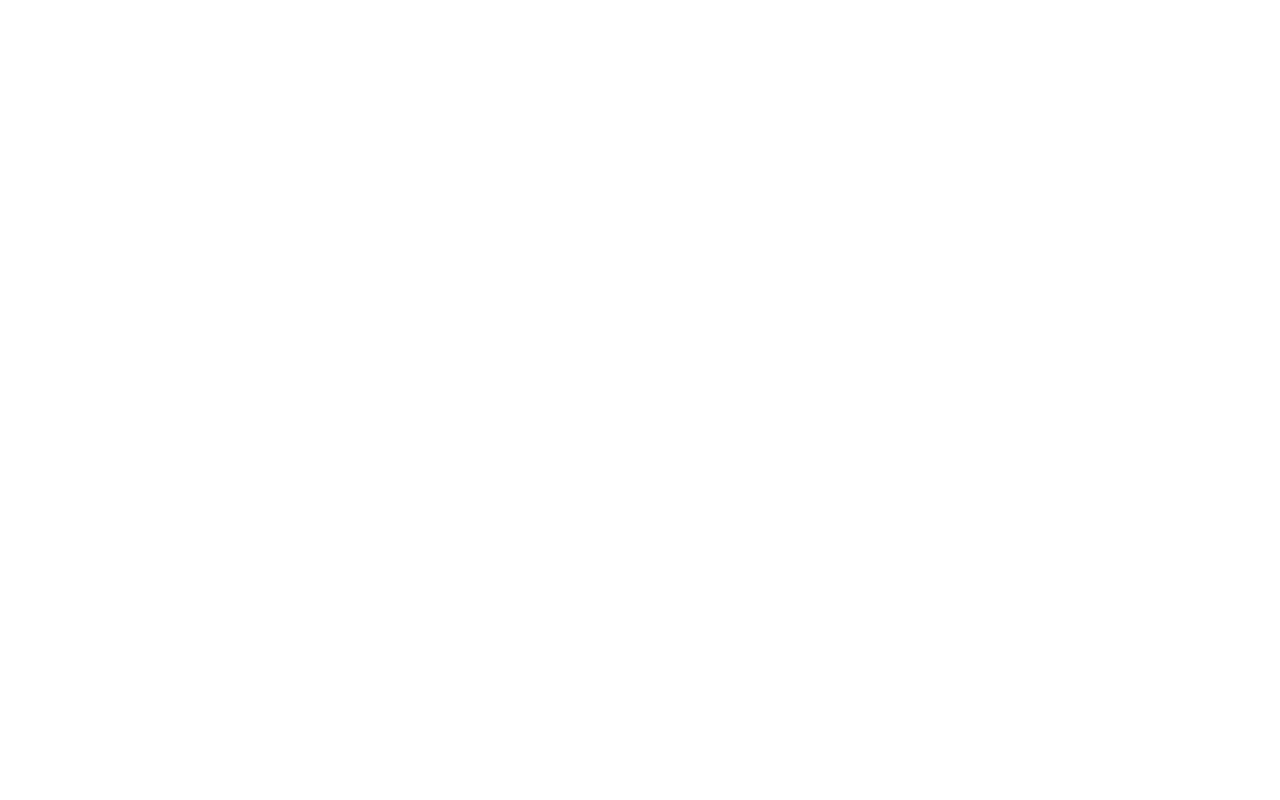
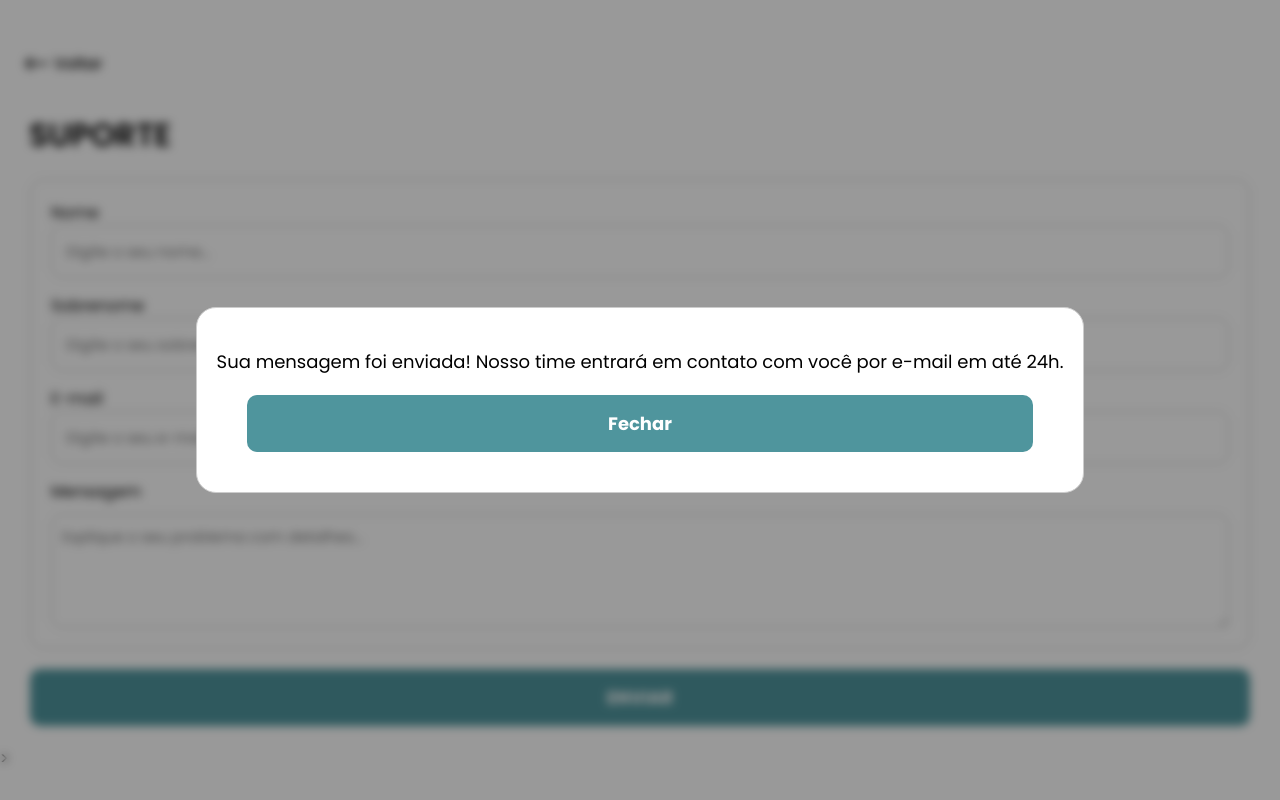
Before and after one commit to blackxpep-cpu/Projects, a plain HTML site: page Freela Fácil/barra-opcoes/suporte.html in a window 1280 px wide. Drawn offline with Linux system fonts and the light colour scheme.

Commit message:
Página de suporte finalizada.

```diff
--- a/Freela Fácil/barra-opcoes/suporte.html
+++ b/Freela Fácil/barra-opcoes/suporte.html
@@ -3,9 +3,41 @@
 <head>
     <meta charset="UTF-8">
     <meta name="viewport" content="width=device-width, initial-scale=1.0">
+    <link rel="stylesheet" href="/style.css">
     <title>Suporte</title>
 </head>
 <body>
+    <header class="opcoes">
+        <div class="voltar">
+            <img class="img-opcoes" src="/assets/seta-esq-icon.png" alt="voltar">
+            <a class="seta-opcoes" href="">Voltar</a>
+        </div>
+        <h1>SUPORTE</h1>
+    </header>
+    <main class="suporte">
+        <form class="form-suporte" action="" method="post">
+            <label for="nome">Nome</label>
+            <input type="text" id="nome" placeholder="Digite o seu nome..." required>
 
+            <label for="sobrenome">Sobrenome</label>
+            <input type="text" id="sobrenome" placeholder="Digite o seu sobrenome..." required>
+
+            <label for="email">E-mail</label>
+            <input type="e-mail" id="email" placeholder="Digite o seu e-mail..." required>
+
+            <label for="mensagem">Mensagem</label>
+            <textarea name="" id="mensagem" cols="30" rows="4" placeholder="Explique o seu problema com detalhes..." required></textarea>
+        </form>
+        <button class="botao-suporte" type="submit">ENVIAR</button>
+    </main>
+
+    <div class="confirmacao-envio">
+        <div class="conteudo-envio">
+            <p>
+            Sua mensagem foi enviada! Nosso time entrará em contato com você por e-mail em até 24h.
+        </p>
+        <button class="botao-suporte">Fechar</button>
+        </div>
+    </div>>
 </body>
 </html>
--- a/Freela Fácil/style.css
+++ b/Freela Fácil/style.css
@@ -611,3 +611,89 @@
 .img-opcoes:hover {
     cursor: pointer;
 }
+
+
+/* ============ TELA NOTIFICAÇÕES ============ */
+
+.form-suporte {
+    display: flex;
+    flex-direction: column;
+    justify-content: center;
+    margin: 20px 30px;
+    padding: 20px;
+    border-radius: 13px;
+    border: 1px solid #ccc;
+
+}
+
+.form-suporte input {
+    padding: 14px;
+    border-radius: 10px;
+    border: 1px solid #ccc;
+    margin-bottom: 15px;
+    font-size: 15px;
+}
+
+.form-suporte textarea {
+    margin-top: 10px;
+    border: 1px solid #ccc;
+    border-radius: 10px;
+    padding: 10px;
+    font-size: 15px;
+}
+
+.botao-suporte {
+    background-color: #4F959D;
+    padding: 15px 20px;
+    color: #fff;
+    border-radius: 10px;
+    margin: 20px 30px;
+    width: calc(100% - 60px);
+    font-weight: bold;
+    font-size: 18px;
+    transition: 0.3s;
+}
+
+.botao-suporte:hover {
+    cursor: pointer;
+    background-color: #397177;
+}
+
+.opcoes h1 {
+    margin-left: 5px;
+    font-weight: 600;
+    font-size: 2rem;
+}
+
+
+/* ============ TELA ENVIO ============ */
+
+.confirmacao-envio {
+    display: flex;
+    min-height: 100vh;
+    flex-direction: column;
+    justify-content: center;
+    align-items: center;
+    text-align: center;
+
+    position: fixed;
+    inset: 0;
+
+    background-color: rgba(0,0,0,0.4); /* camada cinza translúcida */
+    backdrop-filter: blur(5px); /* desfoca o conteúdo atrás */
+    z-index: 999; /* garante que fique acima de tudo */
+}
+
+.conteudo-envio {
+    border-radius: 20px;
+    padding: 20px;
+    border: 1px solid #ccc;
+    background-color: #fff;
+    margin: 0 30px;
+
+}
+
+.conteudo-envio p {
+    margin-top: 20px;
+    font-size: 18px;
+}
```
